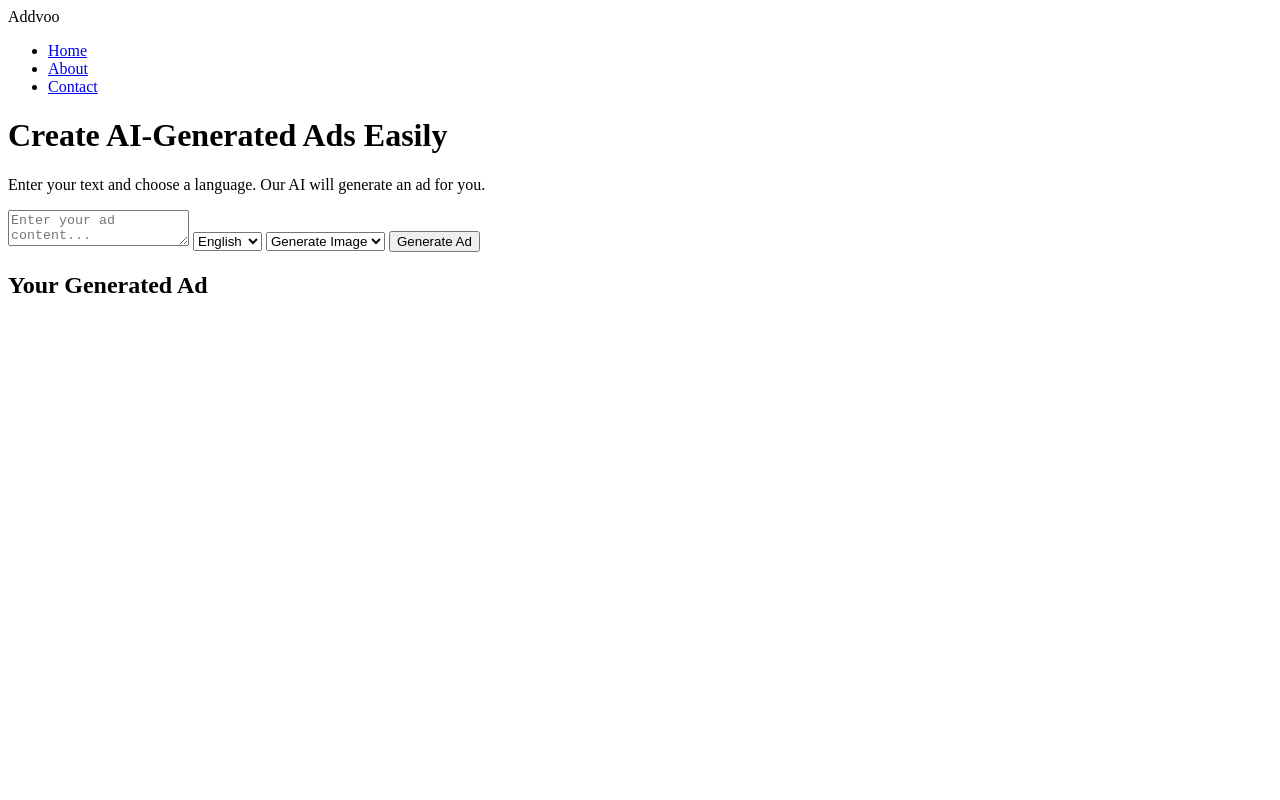
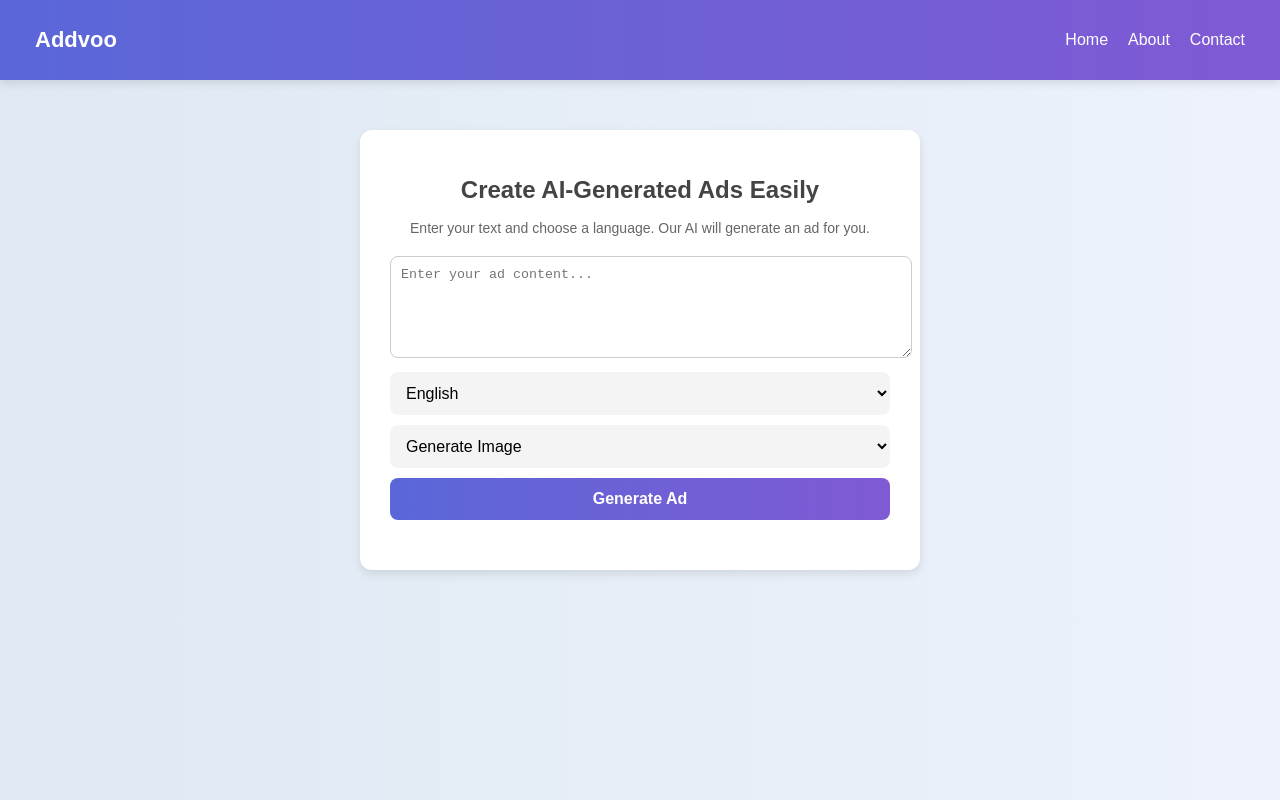
Before and after one commit to Prajha23/addvoo, a plain HTML site: page index.html in a window 1280 px wide. Drawn offline with Linux system fonts and the light colour scheme; the site is published under a folder, as on GitHub Pages, so addresses that start at the root find nothing.

Commit message:
Update index.html

```diff
--- a/index.html
+++ b/index.html
@@ -4,7 +4,7 @@
     <meta charset="UTF-8">
     <meta name="viewport" content="width=device-width, initial-scale=1.0">
     <title>Addvoo - AI Ad Maker</title>
-    <link rel="stylesheet" href="/static/style.css">
+    <link rel="stylesheet" href="static/style.css">
 </head>
 <body>
 
@@ -47,6 +47,6 @@
         </div>
     </div>
 
-    <script src="/static/index.js"></script>
+    <script src="static/index.js"></script>
 </body>
 </html>
```
